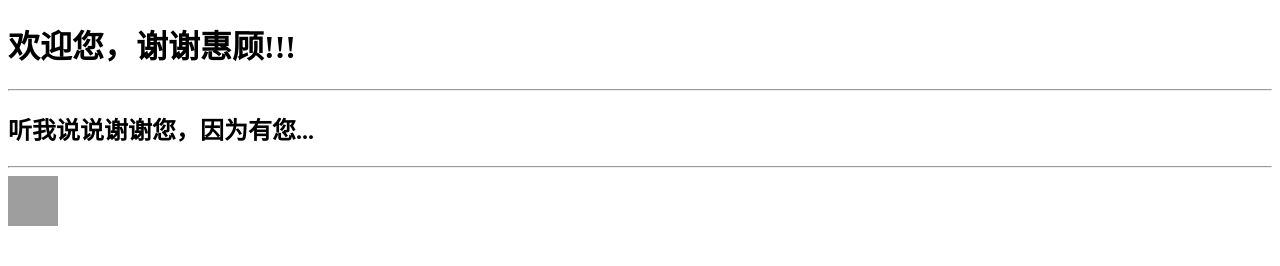
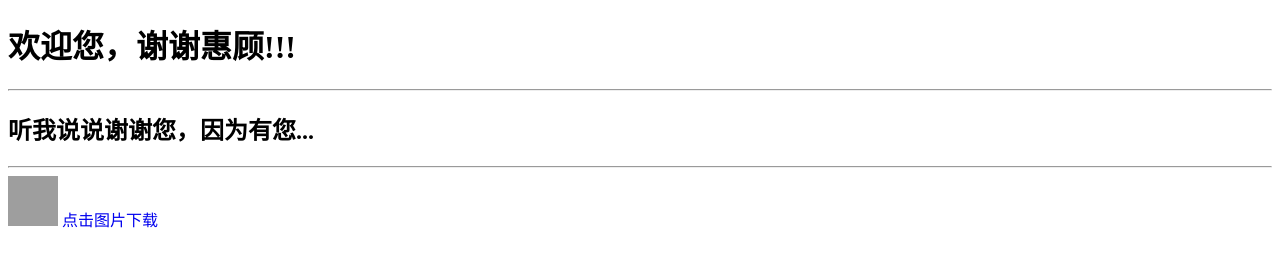
Before and after one commit to Douge0310/Douge0310.github.io, a plain HTML site: page app/index.html in a window 1280 px wide. Drawn offline with Linux system fonts and the light colour scheme; grey boxes are pictures that could not be loaded.

Commit message:
Update index.html

```diff
--- a/app/index.html
+++ b/app/index.html
@@ -32,6 +32,7 @@
 
     <a href="https://www.dind.xyz/app/base.apk" download="https://www.dind.xyz/app/base.apk" target="_blank">
         <img src="https://xiaodoge.github.io/app/1.png" alt="Download">
+        <span>点击图片下载</span>
     </a>
      <!-- <span>点击下载</span> -->
      <br>
```
